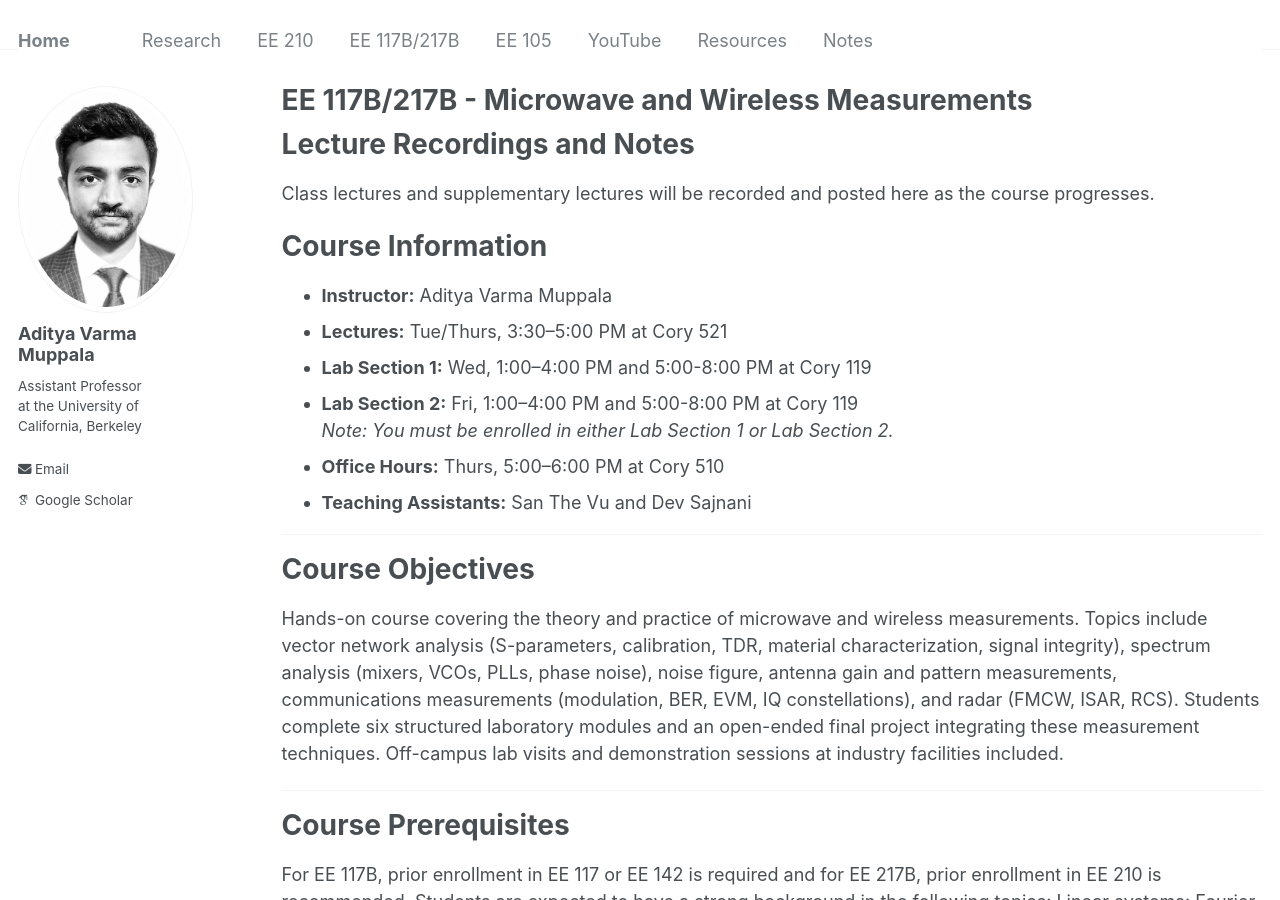
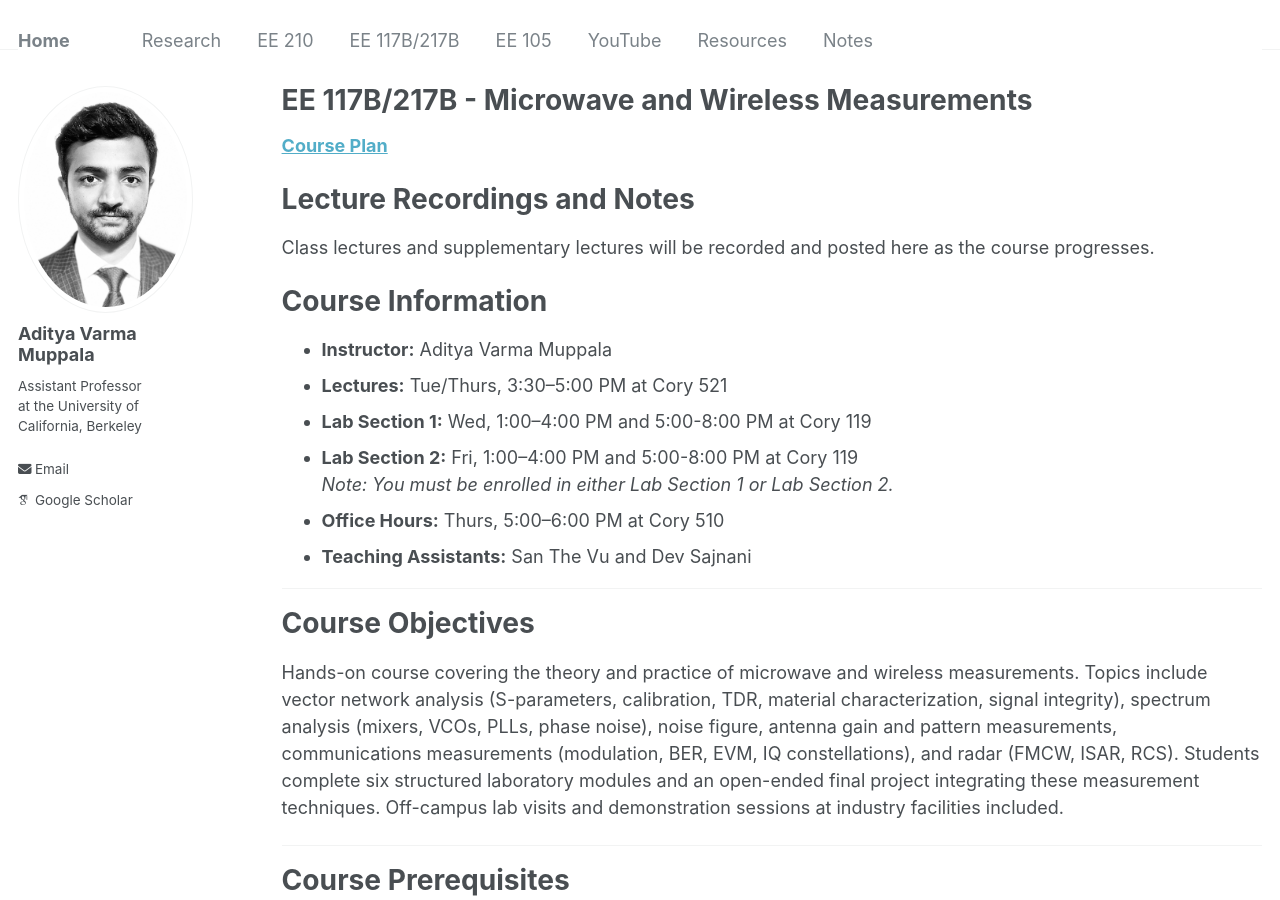
Before and after one commit to AdityaMuppala/adityamuppala.github.io, a Jekyll site: the page built from _pages/teaching117B217B.md, in a window 1280 px wide and 900 px high. Built offline with Jekyll 4.4.1, drawn with Linux system fonts in a browser that asks for light colours; some web fonts are replaced.

Commit message:
Update teaching117B217B.md

```diff
--- a/_pages/teaching117B217B.md
+++ b/_pages/teaching117B217B.md
@@ -4,6 +4,7 @@ title: EE 117B/217B - Microwave and Wireless Measurements
 permalink: /teaching117B217B/
 ---
 
+[**Course Plan**](https://docs.google.com/spreadsheets/d/19UNLRggHsJQq3OXZ0gZdeZPeDWy0HD5Tno6TbPf7Frk/edit?usp=sharing)
 
 # Lecture Recordings and Notes
 Class lectures and supplementary lectures will be recorded and posted here as the course progresses.
```
